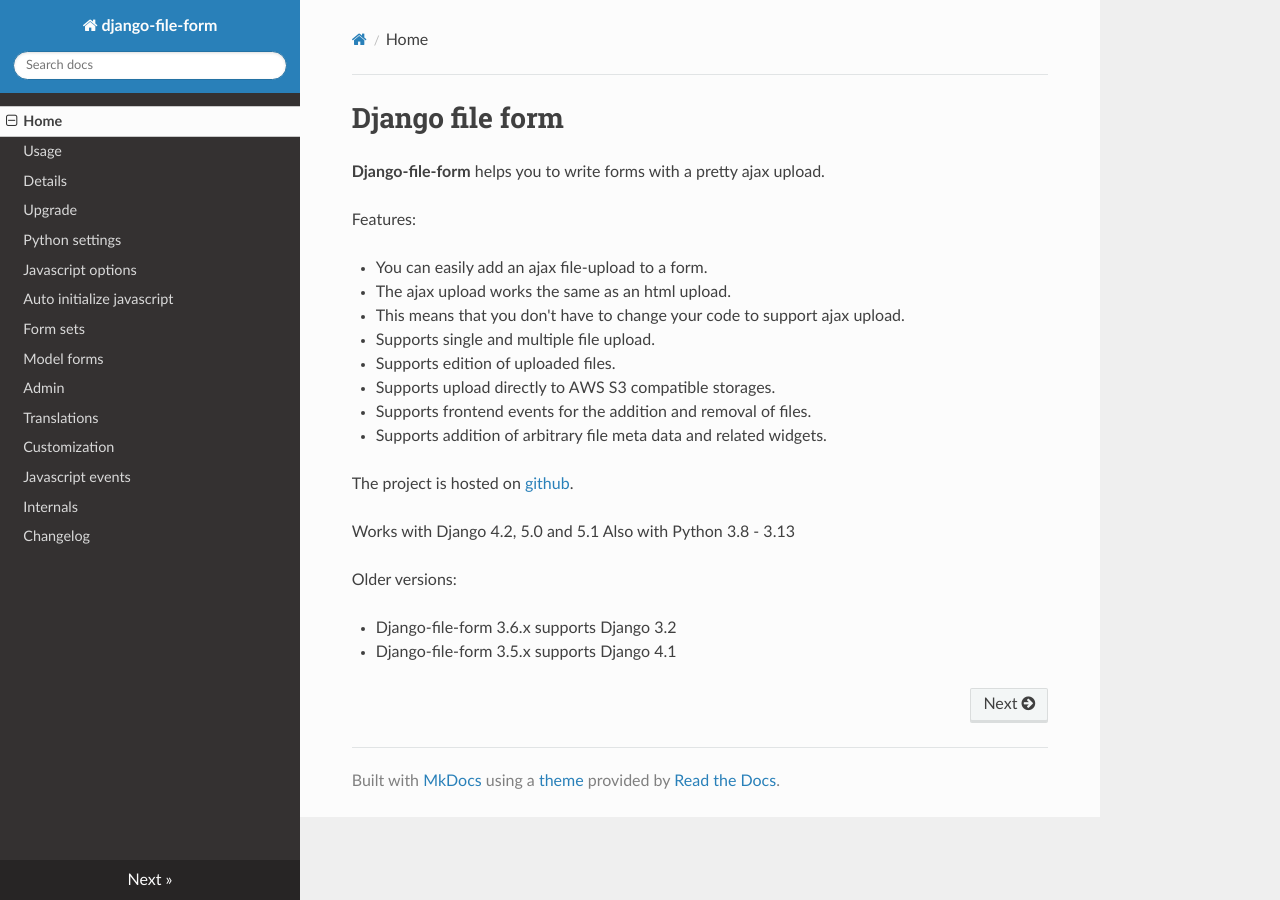
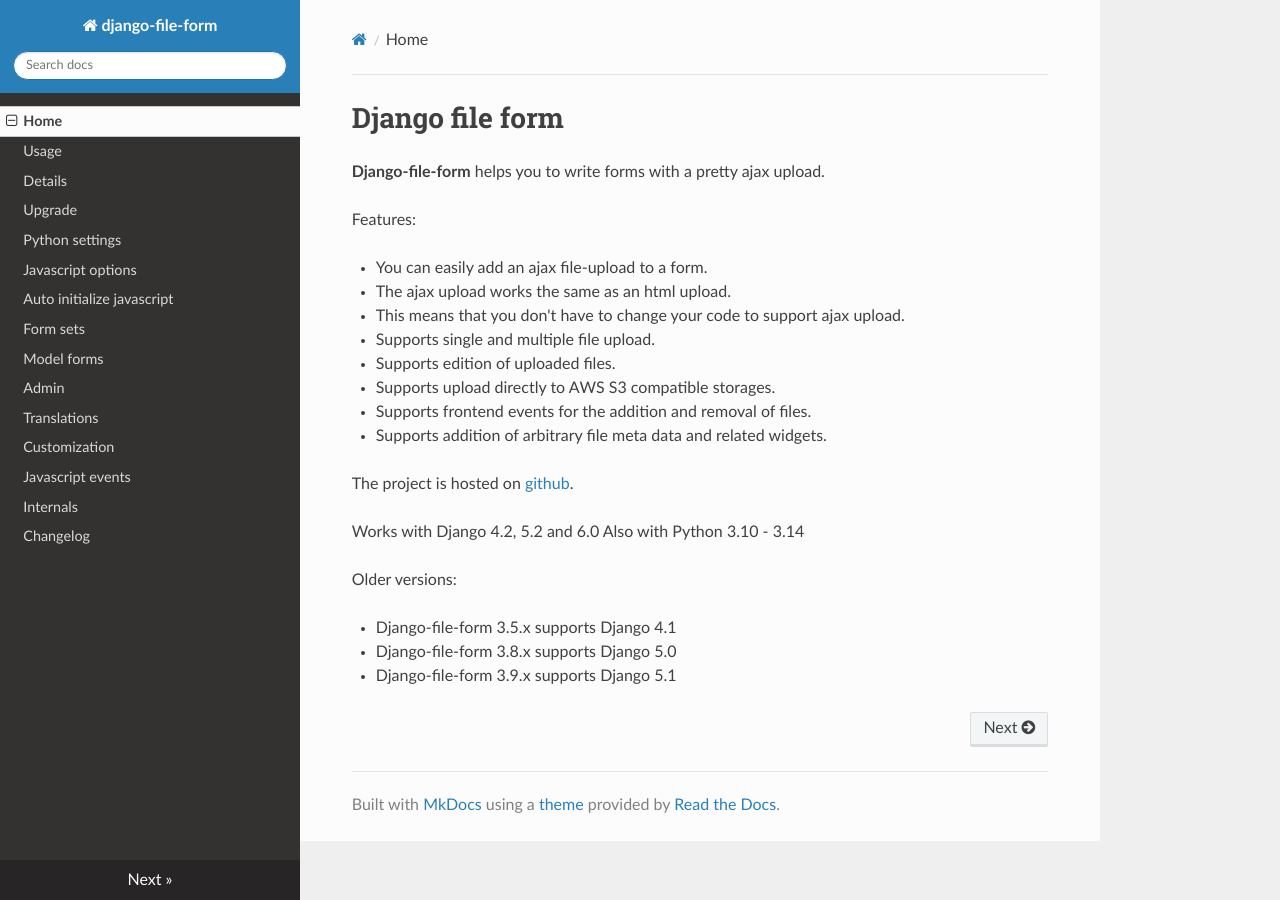
Before and after one commit to mbraak/django-file-form, an MkDocs documentation site: the page built from docs/index.md, in a window 1280 px wide. Built offline with MkDocs 1.6.1, drawn with Linux system fonts in a browser that asks for light colours; nearby versions of some CDN libraries.

Commit message:
Django 6 (#1147)
* Django 6b1

* Update docs

* Test with Django 6.0rc1

* Django 6.0

```diff
--- a/docs/index.md
+++ b/docs/index.md
@@ -15,9 +15,10 @@
 
 The project is hosted on [github](https://github.com/mbraak/django-file-form).
 
-Works with Django 4.2, 5.0 and 5.1 Also with Python 3.8 - 3.13
+Works with Django 4.2, 5.2 and 6.0 Also with Python 3.10 - 3.14
 
 Older versions:
 
-- Django-file-form 3.6.x supports Django 3.2
 - Django-file-form 3.5.x supports Django 4.1
+- Django-file-form 3.8.x supports Django 5.0
+- Django-file-form 3.9.x supports Django 5.1
--- a/setup.py
+++ b/setup.py
@@ -26,14 +26,15 @@
         "Development Status :: 5 - Production/Stable",
         "Framework :: Django",
         "Framework :: Django :: 4.2",
-        "Framework :: Django :: 5.1",
         "Framework :: Django :: 5.2",
+        "Framework :: Django :: 6.0",
         "Intended Audience :: Developers",
         "License :: OSI Approved :: Apache Software License",
         "Programming Language :: Python :: 3.10",
         "Programming Language :: Python :: 3.11",
         "Programming Language :: Python :: 3.12",
         "Programming Language :: Python :: 3.13",
+        "Programming Language :: Python :: 3.14",
         "Programming Language :: Python :: Implementation :: CPython",
     ],
 )
```
Also changed, not shown: docs/changelog.md (+4 -0 lines), 3 other files.
